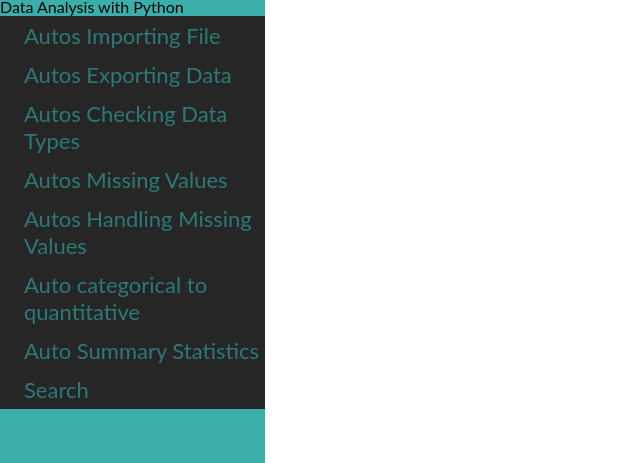
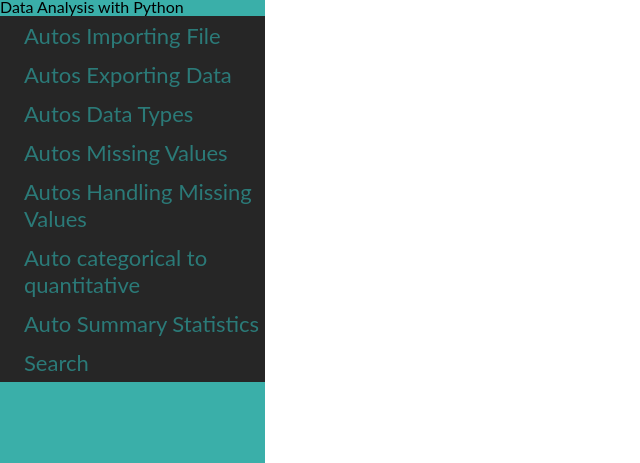
Before and after one commit to baharehgk/baharehgk.github.io, a plain HTML site: page index.html in a window 1280 px wide. Both pictures are taken after a click on the button "Case Study (Autos)". Shown: the part 337-800 px from the top of the page, without its empty margins (0-640 px from the left). Drawn offline with Linux system fonts and the light colour scheme.

Commit message:
Update index.html

```diff
--- a/index.html
+++ b/index.html
@@ -171,7 +171,7 @@ body {
   <div class="dropdown-container">
     <a href="https://DataScienceSchools.github.io/autoimportfile.html">Autos Importing File</a>
     <a href="https://DataScienceSchools.github.io/autoexport.html">Autos Exporting Data</a>
-    <a href="https://DataScienceSchools.github.io/autodatatype.html">Autos Checking Data Types</a>
+    <a href="https://DataScienceSchools.github.io/autodatatype.html">Autos Data Types</a>
     <a href="https://DataScienceSchools.github.io/automissingvalue.html">Autos Missing Values</a>
     <a href="https://DataScienceSchools.github.io/autohandlingmissingvalue.html">Autos Handling Missing Values</a>
     <a href="https://DataScienceSchools.github.io/autohandlingmissingvalue.html">Auto categorical to quantitative</a>
```
